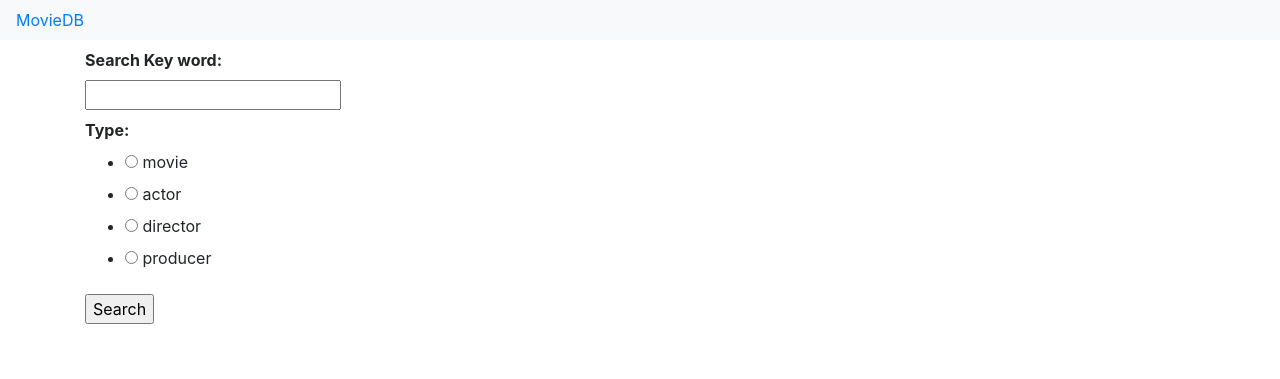
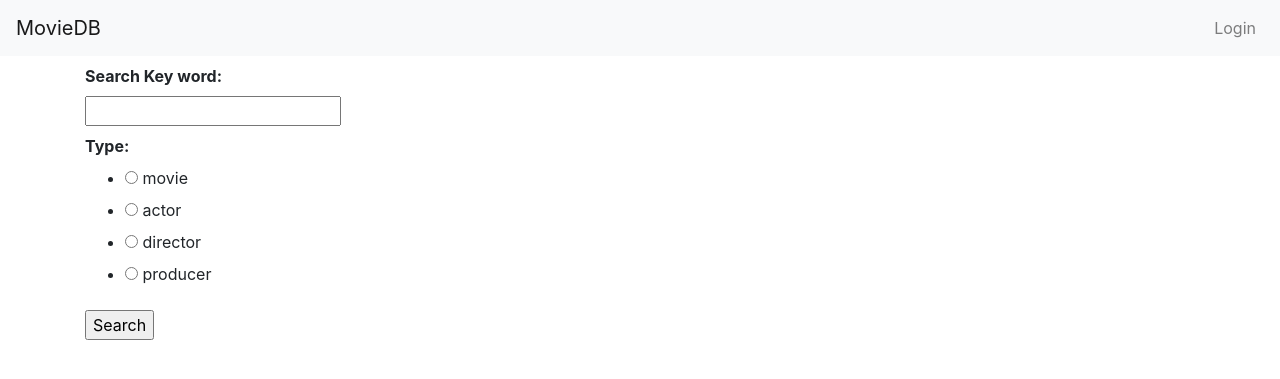
Before and after one commit to ElliotTuck/MovieDB, a Flask app: page / in a window 1280 px wide. Shown: the top 379 px of the page. Run offline with Flask 2, Linux system fonts and the light colour scheme; some libraries are stand-ins or nearby versions.

Commit message:
Add login/logout buttons to home page

```diff
--- a/app/main.py
+++ b/app/main.py
@@ -40,10 +40,12 @@ def index():
                                     person_listing = actor_listing)
 
     username = ''
+    logged_in = False
     if current_user.is_authenticated:
+        logged_in = True
         username = current_user.get_id()
         flash('Hello, {}!'.format(username))
-    return render_template("index.html", form=form)
+    return render_template("index.html", form=form, logged_in=logged_in)
 
 @app.route('/enter_movie', methods=['GET', 'POST'])
 @login_required
--- a/app/templates/base.html
+++ b/app/templates/base.html
@@ -8,9 +8,18 @@
     </head>
     <body>
         <nav class="navbar navbar-expand-md navbar-light bg-light fixed-top">
-            <a href="/index">MovieDB</a>
+            <a class="navbar-brand" href="/index">MovieDB</a>
+            <div class="collapse navbar-collapse justify-content-between">
+                <div class="navbar-nav">
+                    {% block nav_buttons_left %}{% endblock %}
+                </div>
+                <div class="navbar-nav">
+                    {% block nav_buttons_right %}{% endblock %}
+                </div>
+            {% block nav_buttons %}{% endblock %}
+            </div>
         </nav>
-        <div class="container pt-5">
+        <div class="container pt-5 mt-3">
         {% with messages = get_flashed_messages() %}
         {% if messages %}
         <ul class=flashes>
--- a/app/templates/index.html
+++ b/app/templates/index.html
@@ -1,5 +1,12 @@
 {% from "_formhelpers.html" import render_field %}
 {% extends "base.html" %}
+{% block nav_buttons_right %}
+{% if logged_in %}
+<a class="nav-item nav-link" href={{ url_for('logout') }}>Logout</a>
+{% else %}
+<a class="nav-item nav-link" href={{ url_for('login') }}>Login</a>
+{% endif %}
+{% endblock %}
 {% block content %}
 <form method=post>
 	<dl>
```
